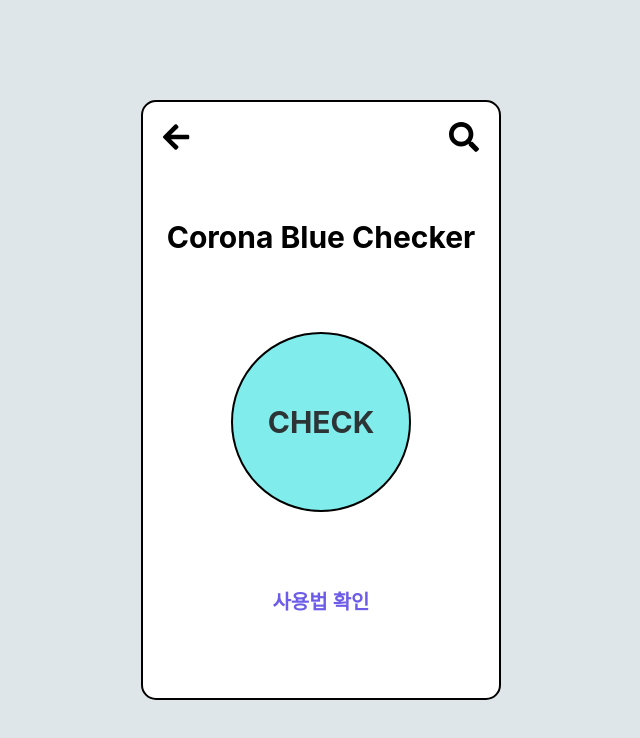
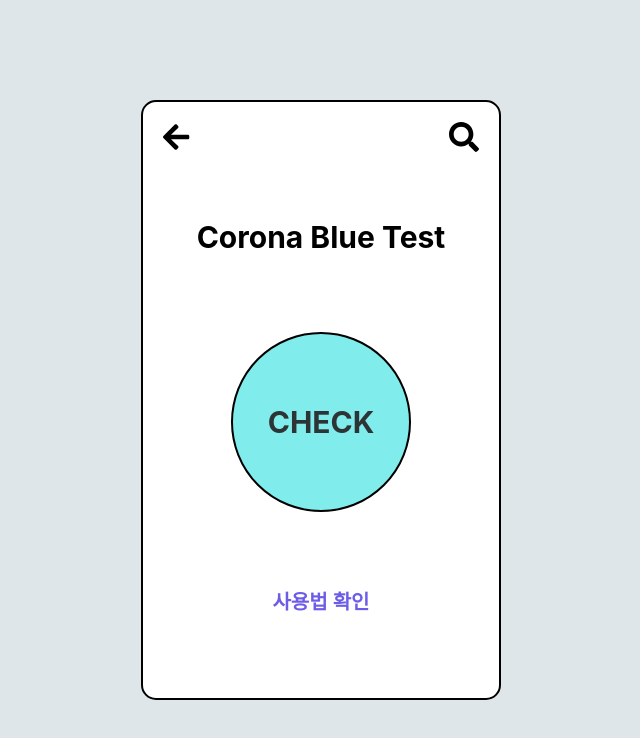
Before and after one commit to blogSoul/coronabluechecker, a React (Create React App) app: page / in a window 1280 px wide. Shown: the top 738 px of the page, without its empty margins (319-959 px from the left). Built offline with nearby package versions, Linux system fonts and the light colour scheme.

Commit message:
fix Home.js

```diff
--- a/src/Screens/Home.js
+++ b/src/Screens/Home.js
@@ -70,7 +70,7 @@ const home = () => {
                     <FontAwesomeIcon icon={faSearch} size="2x"/>
                 </SLink>
             </Header>
-            <Title>Corona Blue Checker</Title>
+            <Title>Corona Blue Test</Title>
             <Form>
                 <Btn to="/result">CHECK</Btn>
             </Form>
```
